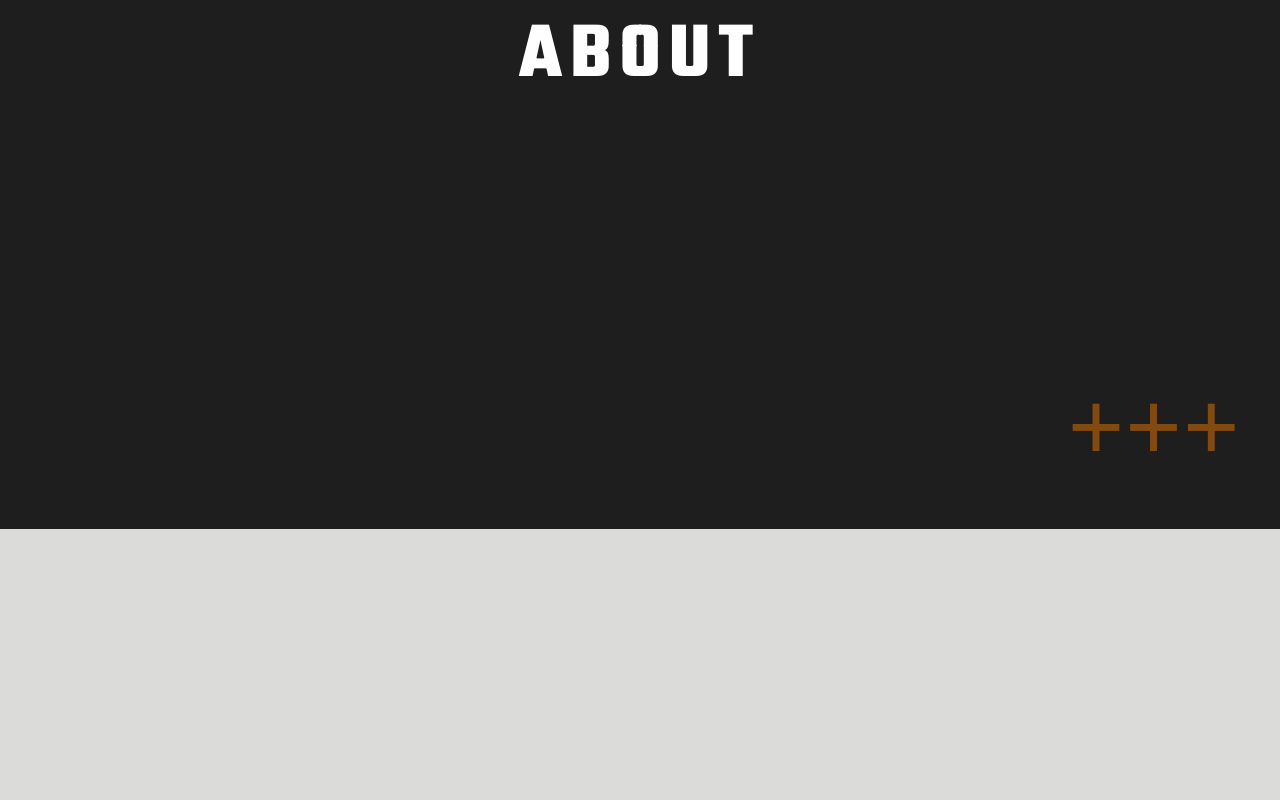
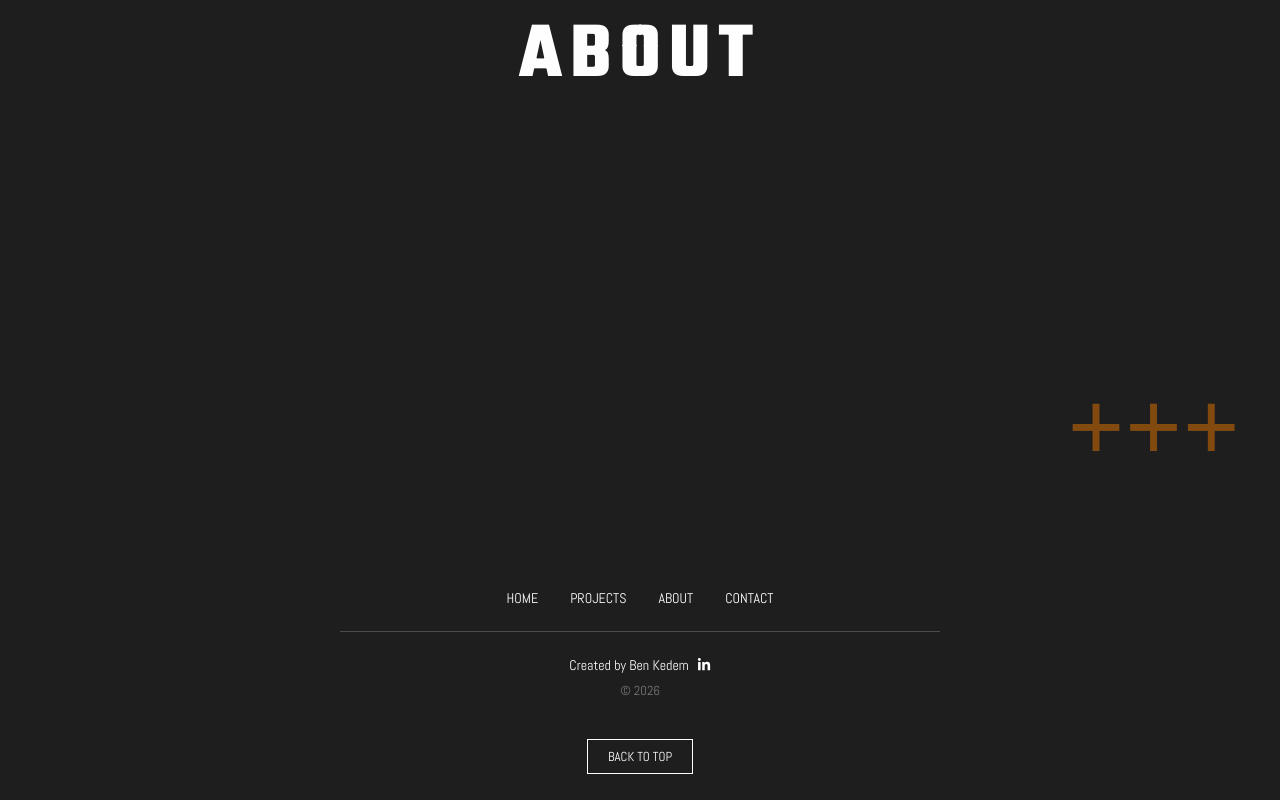
Before and after one commit to beeeen498/portfolio, a Next.js app: page / in a window 1280 px wide. Shown: the part 1082-1882 px from the top of the page. Before the commit the page ends 1611 px from the top, so only its background shows below. Built offline with nearby package versions, Linux system fonts and the light colour scheme.

Commit message:
feat: add Footer component with nav, credit, and back-to-top button

```diff
--- a/app/layout.tsx
+++ b/app/layout.tsx
@@ -1,6 +1,7 @@
 import type { Metadata } from "next";
 import { Teko, Russo_One, Abel, Syncopate } from "next/font/google";
 import Header from "@/components/shared/Header/Header";
+import Footer from "@/components/shared/Header/Footer/Footer";
 import "@/app/main.scss";
 
 // fonts
@@ -62,6 +63,7 @@ export default function RootLayout({
       <body>
         <Header />
         {children}
+        <Footer />
       </body>
     </html>
   );
--- /dev/null
+++ b/components/shared/Header/Footer/Footer.module.scss
@@ -0,0 +1,140 @@
+/* ========================
+   IMPORT VARIABLES
+======================== */
+@use "@/styles/variables" as *;
+
+/* ========================
+   FOOTER
+======================== */
+.footer {
+  width: 100%;
+  background-color: $black;
+  color: $white;
+  padding: 60px 24px 40px;
+  display: flex;
+  flex-direction: column;
+  align-items: center;
+  gap: 24px;
+
+  /* ========================
+     NAV LINKS
+  ======================== */
+  .nav {
+    display: flex;
+    align-items: center;
+    gap: 32px;
+
+    a {
+      font-family: $font-abel;
+      font-size: 14px;
+      text-transform: uppercase;
+      color: $white;
+      transition: color 0.3s ease;
+
+      &:hover {
+        color: $neon;
+      }
+    }
+  }
+
+  /* ========================
+     DIVIDER LINE
+  ======================== */
+  .divider {
+    width: 100%;
+    max-width: 600px;
+    height: 1px;
+    background-color: $white;
+    opacity: 0.2;
+  }
+
+  /* ========================
+     BOTTOM — credit + copyright
+  ======================== */
+  .bottom {
+    display: flex;
+    flex-direction: column;
+    align-items: center;
+    gap: 8px;
+
+    /* created by link */
+    .credit {
+      display: flex;
+      align-items: center;
+      gap: 8px;
+      font-family: $font-abel;
+      font-size: 14px;
+      color: $white;
+      transition: color 0.3s ease;
+
+      &:hover {
+        color: $neon;
+      }
+
+      .linkedinIcon {
+        font-size: 14px;
+      }
+    }
+
+    /* copyright */
+    .copyright {
+      font-family: $font-abel;
+      font-size: 13px;
+      color: $white;
+      opacity: 0.4;
+    }
+  }
+
+  /* ========================
+     BACK TO TOP BUTTON
+  ======================== */
+  .backToTop {
+    margin-top: 16px;
+    background: none;
+    border: 1px solid $white;
+    color: $white;
+    font-family: $font-abel;
+    font-size: 13px;
+    padding: 8px 20px;
+    cursor: pointer;
+    text-transform: uppercase;
+    transition:
+      background-color 0.3s ease,
+      color 0.3s ease,
+      transform 0.3s ease;
+
+    /* bounce on hover */
+    &:hover {
+      background-color: $neon;
+      color: $black;
+      border-color: $neon;
+      animation: bounce 0.6s ease infinite;
+    }
+  }
+
+  /* ========================
+     MOBILE — 768px
+  ======================== */
+  @media (max-width: 768px) {
+    padding: 40px 20px 32px;
+
+    .nav {
+      flex-direction: column;
+      gap: 16px;
+    }
+  }
+}
+
+/* ========================
+   BOUNCE ANIMATION
+======================== */
+@keyframes bounce {
+  0%,
+  100% {
+    transform: translateY(0);
+  }
+
+  50% {
+    transform: translateY(-5px);
+  }
+}
--- /dev/null
+++ b/components/shared/Header/Footer/Footer.tsx
@@ -0,0 +1,62 @@
+"use client";
+
+import styles from "./Footer.module.scss";
+
+/* ---- icons ---- */
+import { FaLinkedinIn } from "react-icons/fa";
+
+export default function Footer() {
+  /* smooth scroll to top */
+  const scrollToTop = () => {
+    window.scrollTo({ top: 0, behavior: "smooth" });
+  };
+
+  return (
+    <footer className={styles.footer}>
+      {/* ========================
+          NAV LINKS
+      ======================== */}
+      <nav className={styles.nav}>
+        <a href="#home">Home</a>
+        <a href="#projects">Projects</a>
+        <a href="#about">About</a>
+        <a href="#contact">Contact</a>
+      </nav>
+
+      {/* ========================
+          DIVIDER LINE
+      ======================== */}
+      <div className={styles.divider} />
+
+      {/* ========================
+          BOTTOM — credit + copyright
+      ======================== */}
+      <div className={styles.bottom}>
+        {/* created by — links to LinkedIn */}
+        <a
+          href="https://linkedin.com"
+          target="_blank"
+          rel="noopener noreferrer"
+          className={styles.credit}
+        >
+          Created by Ben Kedem
+          <FaLinkedinIn className={styles.linkedinIcon} />
+        </a>
+
+        {/* copyright */}
+        <span className={styles.copyright}>© 2026</span>
+      </div>
+
+      {/* ========================
+          BACK TO TOP BUTTON
+      ======================== */}
+      <button
+        className={styles.backToTop}
+        onClick={scrollToTop}
+        aria-label="Back to top"
+      >
+        Back to top
+      </button>
+    </footer>
+  );
+}
```
